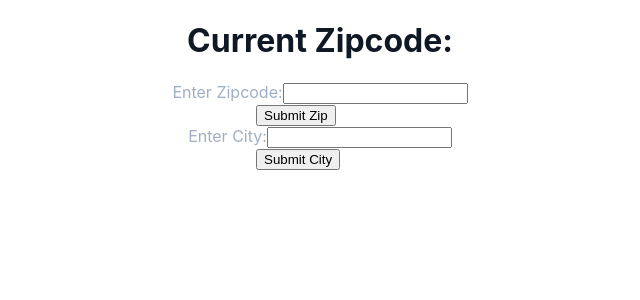
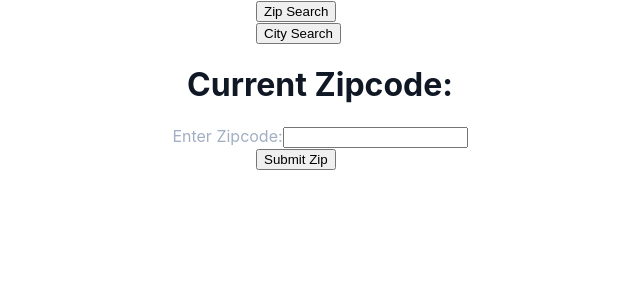
Before and after one commit to NapatKarm/ZIPCITY, a React (Create React App) app: page / in a window 1280 px wide. Shown: the top 300 px of the page, without its empty margins (320-960 px from the left). Built offline with nearby package versions, Linux system fonts and the light colour scheme.

Commit message:
Finished All V.1

```diff
--- a/src/App.js
+++ b/src/App.js
@@ -12,8 +12,9 @@ class App extends Component {
       data : [],
       zip : '',
       city : '',
+      cityname : '',
       zipcode : '',
-      status : 0
+      status : true
     }
   }
 
@@ -23,7 +24,8 @@ class App extends Component {
       console.log(res.data)
       this.setState({
         data : res.data,
-        zipcode : ''
+        cityname : this.state.city,
+        zip : ''
       })
     })
     .catch(err => {
@@ -37,7 +39,8 @@ class App extends Component {
       console.log(res.data)
       this.setState({
         zipdata : res.data,
-        zipcode : this.state.zip
+        zipcode : this.state.zip,
+        city : ''
       })
     })
     .catch(err => {
@@ -51,7 +54,12 @@ class App extends Component {
   cityChange=(event)=>{
     this.setState({city: event.target.value});
   }
-
+  changeToZip=(event)=>{
+    this.setState({status : true})
+  }
+  changeToCity=(event)=>{
+    this.setState({status : false})
+  }
   render(){
    let zipResult = this.state.zipdata.map((zipinfo)=>
     <ZipSearch data = {zipinfo}/>
@@ -63,6 +71,9 @@ class App extends Component {
 
     return(
       <div>
+        <button onClick={this.changeToZip} class = "button">Zip Search</button><button onClick={this.changeToCity} class = "button">City Search</button>
+        {this.state.status ? (
+      <div>
       <h1 class= "headline">Current Zipcode: {this.state.zipcode}</h1>
       <form  className = "form">
         <label>
@@ -73,7 +84,12 @@ class App extends Component {
       </form>
 
       <button onClick={this.searchUpZip} class = "button">Submit Zip</button>
-
+      </div>
+        )
+        :
+        (
+      <div>
+      <h1 class= "headline">Current City: {this.state.cityname}</h1>
       <form className = "form">
         <label>
           Enter City:
@@ -81,11 +97,11 @@ class App extends Component {
             <br></br>
         </label>
       </form>
-
       <button onClick={this.searchUpCity} class = "button">Submit City</button>
-
-      {zipResult}
-      {cityResult}
+      </div>
+      )}
+      {this.state.status ? zipResult : cityResult}
+      {/* {cityResult} */}
       </div>
     );
   }
```
